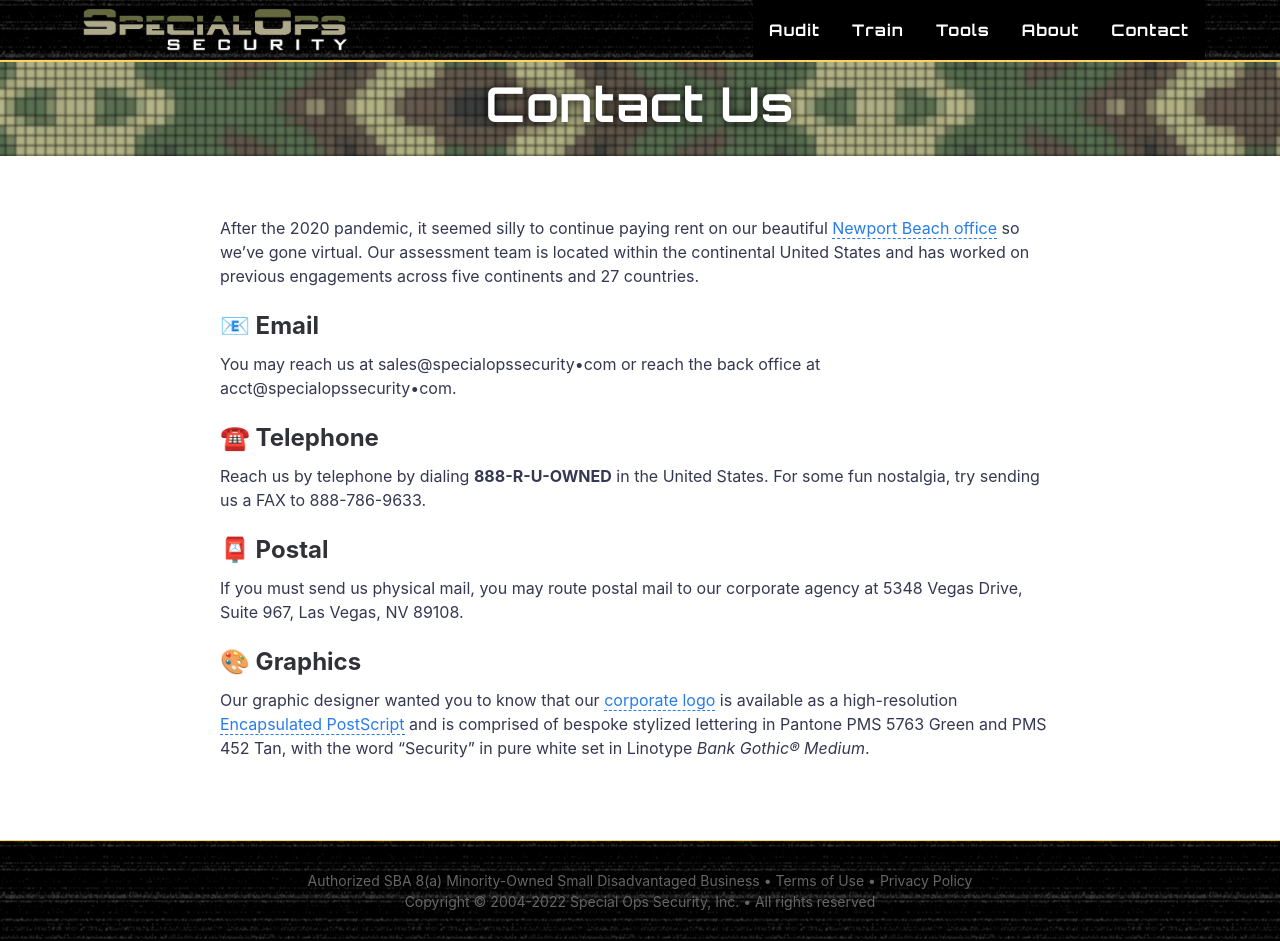
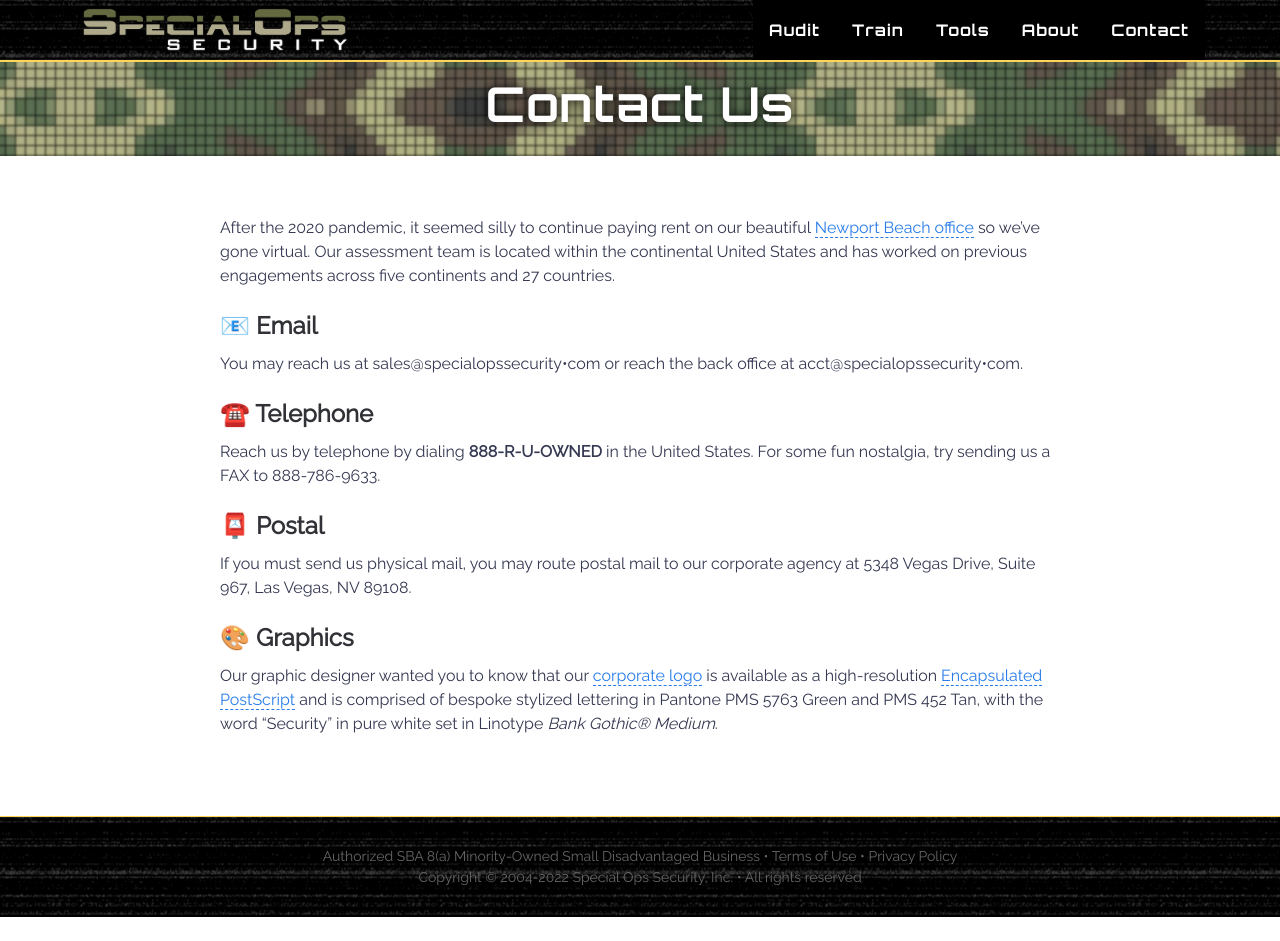
Before and after one commit to specialopssecurity/specialopssecurity.github.io, a Jekyll site: the page built from contact.md, in a window 1280 px wide. Built offline with Jekyll 4.4.1, drawn with Linux system fonts in a browser that asks for light colours; after the commit the page ends 917 px from its top, so only the background shows below that.

Commit message:
Update head.html

```diff
--- a/_includes/head.html
+++ b/_includes/head.html
@@ -2,9 +2,6 @@
   <meta charset="utf-8">
   <meta http-equiv="X-UA-Compatible" content="IE=edge">
   <meta name="viewport" content="width=device-width, initial-scale=1">
-
-  {% seo %}
-
   <link rel="apple-touch-icon" sizes="180x180" href="{{ '/assets/img/icons/apple-touch-icon.png' | relative_url }}">
   <link rel="icon" type="image/png" sizes="32x32" href="{{'/assets/img/icons/favicon-32x32.png' | relative_url }}">
   <link rel="icon" type="image/png" sizes="16x16" href="{{'/assets/img/icons/favicon-16x16.png' | relative_url }}">
@@ -13,18 +10,17 @@
   <meta name="apple-mobile-web-app-title" content="SpecialOps">
   <meta name="application-name" content="SpecialOps">
   <meta name="theme-color" content="#ffffff">
-
   {% if site.google_tag_manager %}
-
     {% include gtm.html %}
-
   {% endif %}
-
-  <style class="inlineCSS">
-
-    {% include critical.css %}
-
-  </style>
+  <link rel="stylesheet" href="{{ '/assets/css/fix.css' | relative_url }}?{{site.time | date: '%s%N'}}">
   <link rel="stylesheet" href="{{ '/assets/css/main.css' | relative_url }}?{{site.time | date: '%s%N'}}" media="print" onload="this.media='all'; this.onload=null;">
   <noscript><link rel="stylesheet" href="{{ '/assets/css/main.css' | relative_url }}?{{site.time | date: '%s%N'}}"></noscript>
+<!--
+ █████   █████   █████        ██████        ██    ██        ██████  ██     ██ ███    ██ ███████ ██████
+██   ██ ██   ██ ██   ██       ██   ██       ██    ██       ██    ██ ██     ██ ████   ██ ██      ██   ██
+ █████   █████   █████  █████ ██████  █████ ██    ██ █████ ██    ██ ██  █  ██ ██ ██  ██ █████   ██   ██
+██   ██ ██   ██ ██   ██       ██   ██       ██    ██       ██    ██ ██ ███ ██ ██  ██ ██ ██      ██   ██
+ █████   █████   █████        ██   ██        ██████         ██████   ███ ███  ██   ████ ███████ ██████
+-->
 </head>
```
